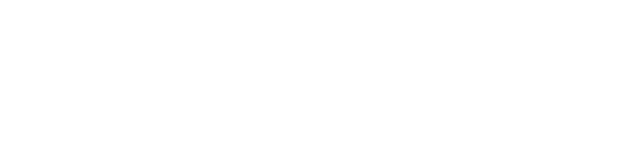
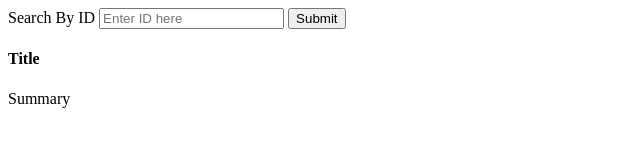
Before and after one commit to lucretia41/Brewery, a plain HTML site: page index.html in a window 1280 px wide. Shown: the whole page, without its empty margins (0-640 px from the left). Drawn offline with Linux system fonts and the light colour scheme.

Commit message:
add to html

```diff
--- a/index.html
+++ b/index.html
@@ -4,9 +4,19 @@
     <meta charset="UTF-8">
     <meta http-equiv="X-UA-Compatible" content="IE=edge">
     <meta name="viewport" content="width=device-width, initial-scale=1.0">
-    <title>Document</title>
+    <title>Dog Beers</title>
 </head>
 <body>
-
+    <section>
+        <form>
+          <label for="searchByID">Search By ID</label>
+          <input id="searchByID" type="text" placeholder="Enter ID here" />
+          <input type="submit" />
+        </form>
+      </section>
+      <section id="movieDetails">
+        <h4>Title</h4>
+        <p>Summary</p>
+      </section>
 </body>
 </html>
```
